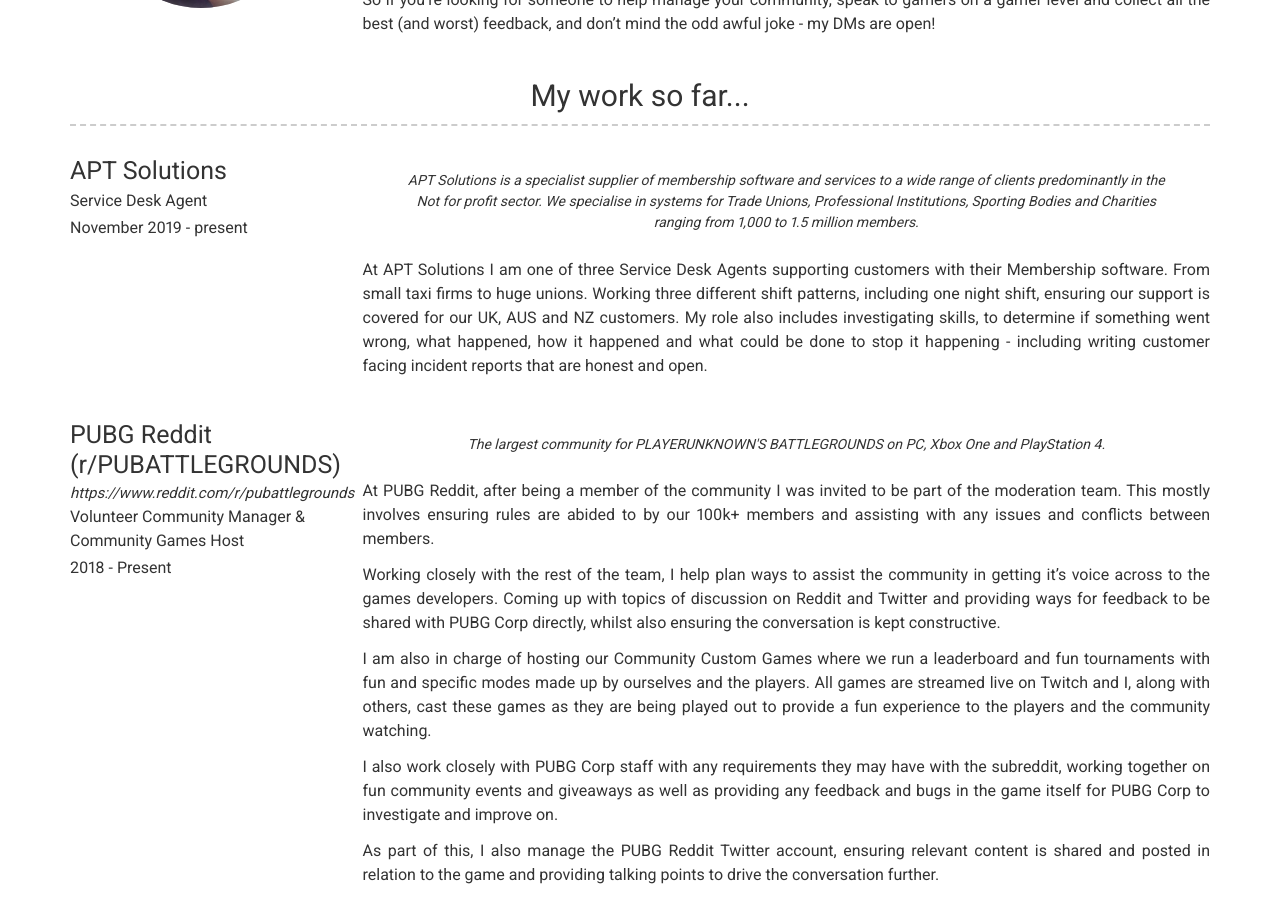
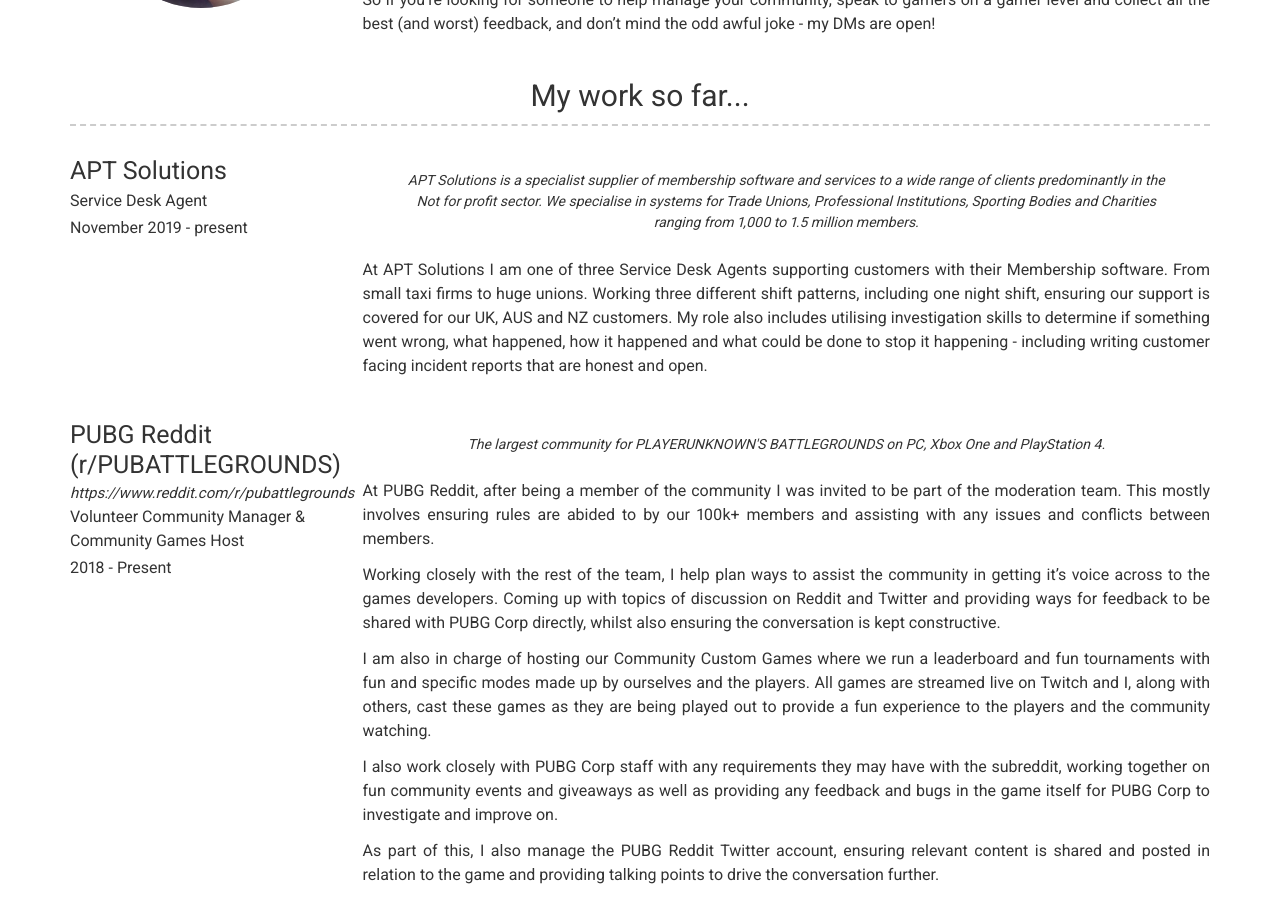
Before and after one commit to DanBennettUK/cv, a Jekyll site: the page built from index.md, in a window 1280 px wide and 900 px high, scrolled down 494 px. Built offline with Jekyll 4.4.1, drawn with Linux system fonts in a browser that asks for light colours; nearby versions of some CDN libraries.

Commit message:
Update experience.yml

```diff
--- a/_data/experience.yml
+++ b/_data/experience.yml
@@ -9,7 +9,7 @@
   description: | # this will include new lines to allow paragraphs
       At APT Solutions I am one of three Service Desk Agents supporting customers with their Membership software. From small taxi firms to huge unions.
       Working three different shift patterns, including one night shift, ensuring our support is covered for our UK, AUS and NZ customers.
-      My role also includes investigating skills, to determine if something went wrong, what happened, how it happened and what could be done to stop it happening - including writing
+      My role also includes utilising investigation skills to determine if something went wrong, what happened, how it happened and what could be done to stop it happening - including writing
       customer facing incident reports that are honest and open.
 
 # Experience template
```
